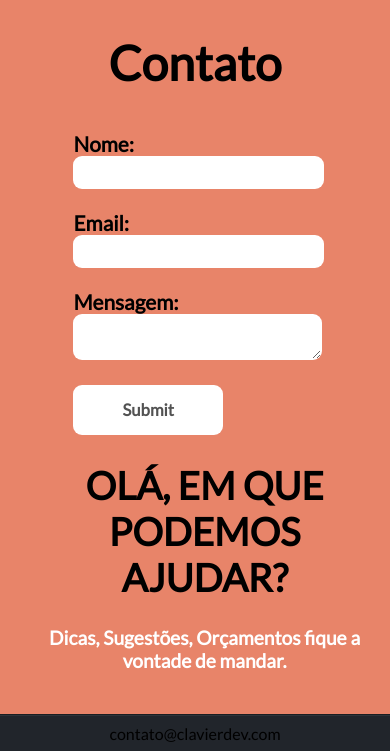
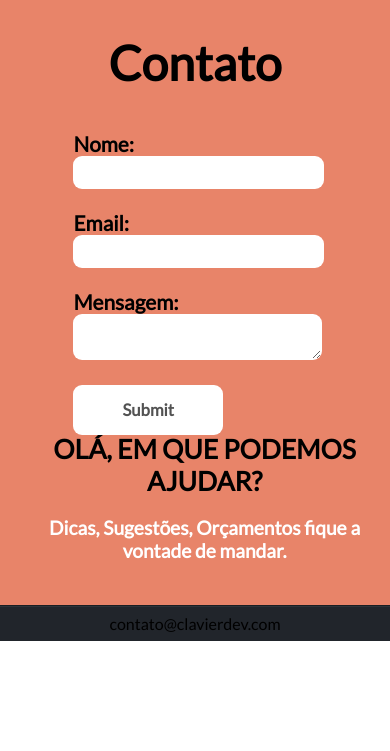
Before and after one commit to Jmallone/com.clavierdev, a PHP site: page / in a window 390 px wide. Shown: the part 2260-3011 px from the top of the page. After the commit the page ends 2901 px from the top, so only its background shows below. Run offline with PHP 8.4, Linux system fonts and the light colour scheme.

Commit message:
Ajustando o titulo em 700px da tela

```diff
--- a/css/header.css
+++ b/css/header.css
@@ -70,6 +70,11 @@
 		}
 		.panelsobre{
 			border-radius: 0px !important;
+		}
+
+		#post h1{
+			font-size: 277% !important;
+			margin-top: -1%;
 		}
 
 
```
